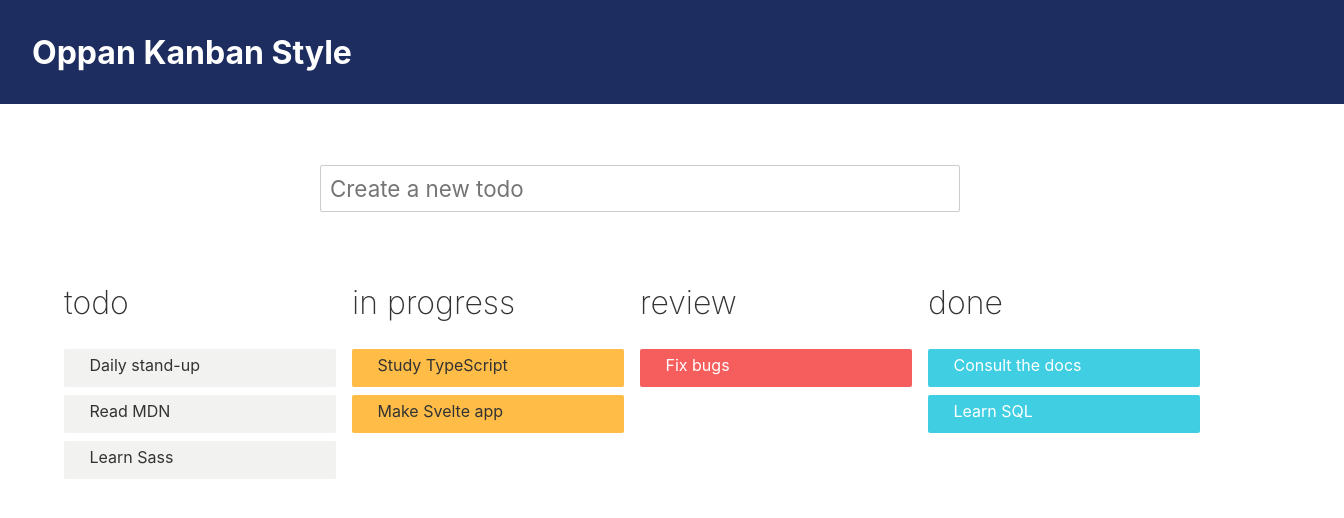
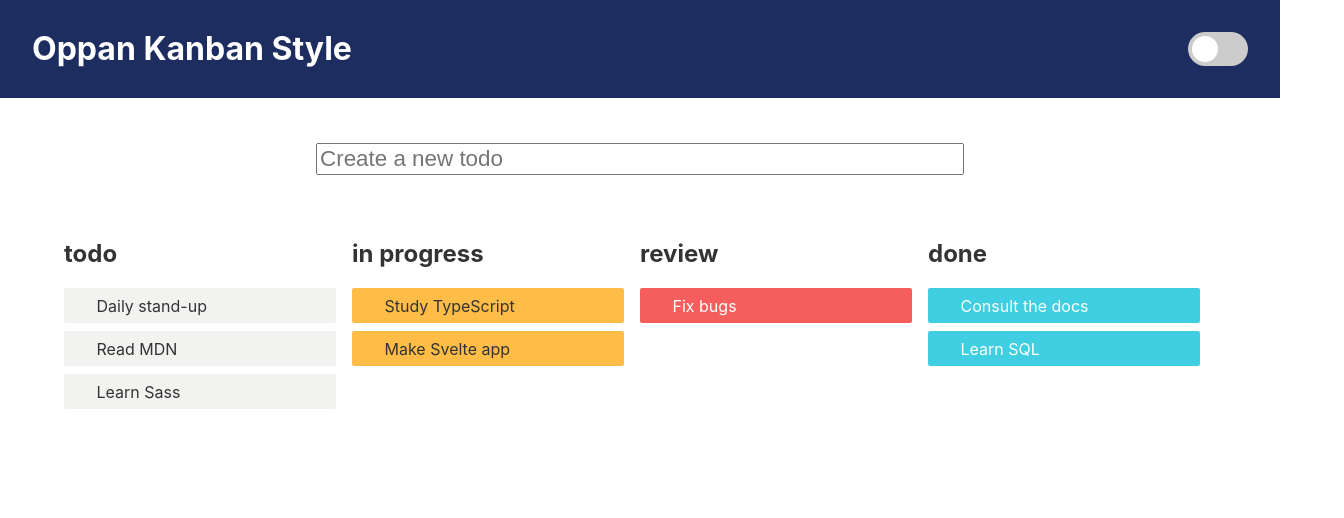
Before and after one commit to willemverbuyst/oppan-kanban-style-client, a Svelte app in the folder client/: page / in a window 1280 px wide. Shown: the top 518 px of the page, 1344 px wide, since content can reach past the window. Built offline with nearby package versions, Linux system fonts and the light colour scheme.

Commit message:
Add toggle

```diff
--- a/client/public/global.css
+++ b/client/public/global.css
@@ -14,25 +14,6 @@
     Oxygen-Sans, Ubuntu, Cantarell, 'Helvetica Neue', sans-serif;
 }
 
-h2 {
-  font-size: 2em;
-  font-weight: 200;
-  user-select: none;
-}
-
-a {
-  color: rgb(0, 100, 200);
-  text-decoration: none;
-}
-
-a:hover {
-  text-decoration: underline;
-}
-
-a:visited {
-  color: rgb(0, 80, 160);
-}
-
 label {
   top: 0;
   left: 0;
@@ -45,39 +26,3 @@
   background-color: #eee;
   user-select: none;
 }
-
-input,
-button,
-select,
-textarea {
-  font-family: inherit;
-  font-size: inherit;
-  -webkit-padding: 0.4em 0;
-  padding: 0.4em;
-  margin: 0 0 0.5em 0;
-  box-sizing: border-box;
-  border: 1px solid #ccc;
-  border-radius: 2px;
-}
-
-input:disabled {
-  color: #ccc;
-}
-
-button {
-  color: #333;
-  background-color: #f4f4f4;
-  outline: none;
-}
-
-button:disabled {
-  color: #999;
-}
-
-button:not(:disabled):active {
-  background-color: #ddd;
-}
-
-button:focus {
-  border-color: #666;
-}
--- a/client/src/ui/Header.svelte
+++ b/client/src/ui/Header.svelte
@@ -1,14 +1,29 @@
-<div>
-  <h1>Oppan Kanban Style</h1>
+<script>
+  import Toggle from './Toggle.svelte';
+
+  let acceptTerms = false;
+</script>
+
+<div class="header">
+  <div class="header__element">
+    <h1>Oppan Kanban Style</h1>
+  </div>
+  <div class="header__element">
+    <Toggle bind:checked={acceptTerms} />
+  </div>
 </div>
 
 <style>
-  div {
+  .header {
     color: #fff;
     display: flex;
-    padding: 0.7rem 2rem;
+    justify-content: space-between;
+    align-items: center;
     width: 100vw;
-    margin-bottom: 1rem;
     background-color: #1d2d60;
   }
+
+  .header__element {
+    padding: 0.5rem 2rem;
+  }
 </style>
--- /dev/null
+++ b/client/src/ui/Toggle.svelte
@@ -0,0 +1,66 @@
+<script>
+  export let checked = false;
+</script>
+
+<div class="switch">
+  <label>
+    <input type="checkbox" bind:checked />
+    <span class="slider" />
+  </label>
+</div>
+
+<style>
+  .switch {
+    position: relative;
+    display: inline-block;
+    background-color: inherit;
+    width: 60px;
+    height: 34px;
+  }
+
+  .switch input {
+    opacity: 0;
+    width: 0;
+    height: 0;
+  }
+
+  label {
+    background-color: inherit;
+  }
+
+  .slider {
+    position: absolute;
+    cursor: pointer;
+    top: 0;
+    left: 0;
+    right: 0;
+    bottom: 0;
+    background-color: #ccc;
+    -webkit-transition: 0.4s;
+    transition: 0.4s;
+    border-radius: 34px;
+  }
+
+  .slider:before {
+    position: absolute;
+    content: '';
+    height: 26px;
+    width: 26px;
+    left: 4px;
+    bottom: 4px;
+    background-color: white;
+    -webkit-transition: 0.4s;
+    transition: 0.4s;
+    border-radius: 50%;
+  }
+
+  input:checked + .slider {
+    background-color: #2196f3;
+  }
+
+  input:checked + .slider:before {
+    -webkit-transform: translateX(26px);
+    -ms-transform: translateX(26px);
+    transform: translateX(26px);
+  }
+</style>
```
